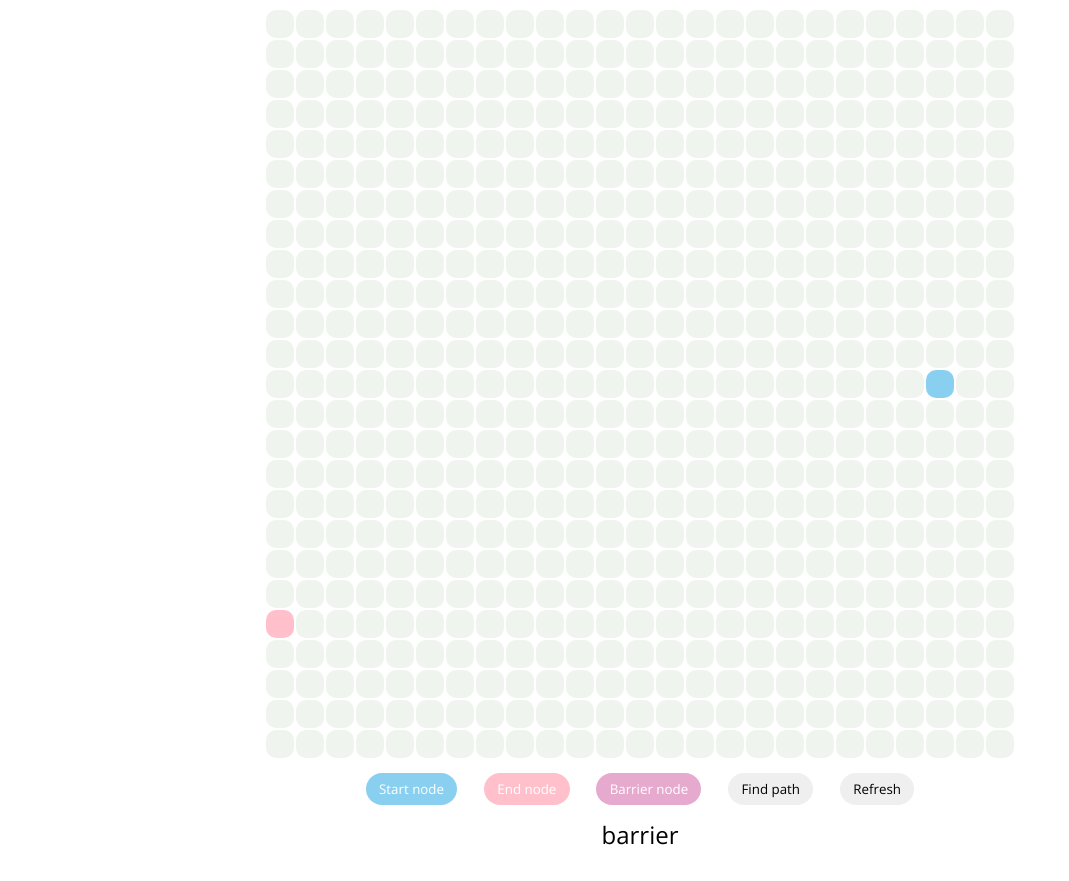
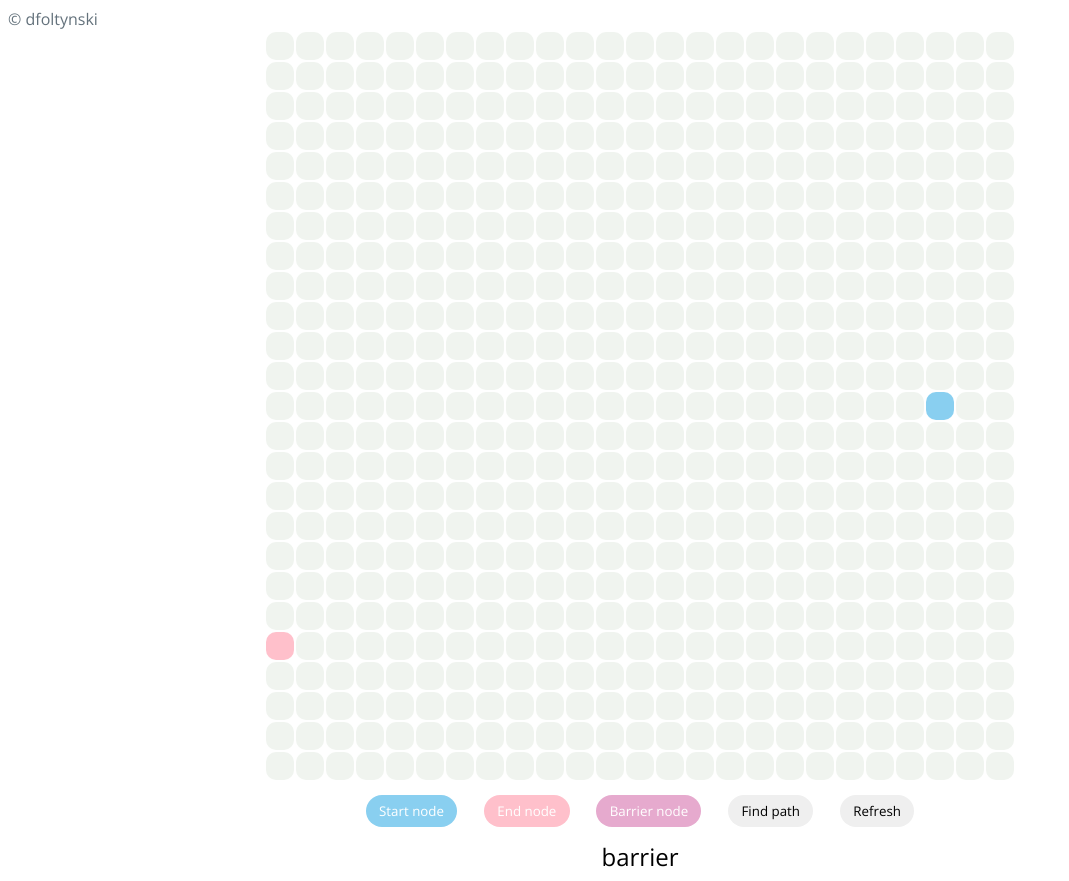
Before and after one commit to dfoltynski/typescript-astar, a website built with webpack: page public/index.html in a window 1280 px wide. Both pictures are taken after a click on the element 280 px from the left and 24 px from the top of the page. Shown: the whole page, without its empty margins (0-1069 px from the left). Before the commit the page ends 859 px from the top, so only its background shows below. Built offline with nearby package versions, Linux system fonts and the light colour scheme.

Commit message:
finishing touches

```diff
--- a/public/index.html
+++ b/public/index.html
@@ -8,5 +8,9 @@
   </head>
   <body>
     <script src="bundle.js"></script>
+    <footer>
+      &copy;
+      <a href="https://github.com/dfoltynski/" target="_blank">dfoltynski</a>
+    </footer>
   </body>
 </html>
--- a/src/index.ts
+++ b/src/index.ts
@@ -162,9 +162,22 @@ class Grid {
     }
 
     document.body.appendChild(table);
+    table.onclick = this.removePreviousPath;
 
     this.createStartNode(startCoords);
     this.createEndNode(endCoords);
+  }
+
+  removePreviousPath() {
+    let cellList: NodeListOf<HTMLTableCellElement> = document.querySelectorAll(
+      ".closedList,.openList,.path"
+    );
+
+    cellList.forEach((e) => {
+      e.classList.remove("openList");
+      e.classList.remove("closedList");
+      e.classList.remove("path");
+    });
   }
 
   createCell(posX: number, posY: number): HTMLTableCellElement {
--- a/src/style.css
+++ b/src/style.css
@@ -103,17 +103,12 @@ button:hover {
   color: #ffffff;
 }
 
-.info {
+.disabled {
+  pointer-events: none;
 }
 
-/* @keyframes popup {
-  0% {
-    transform: scale(1);
-  }
-  50% {
-    transform: scale(1.2);
-  }
-  100% {
-    transform: scale(1);
-  }
-} */
+footer,
+a {
+  text-decoration: none;
+  color: #64727c;
+}
```
